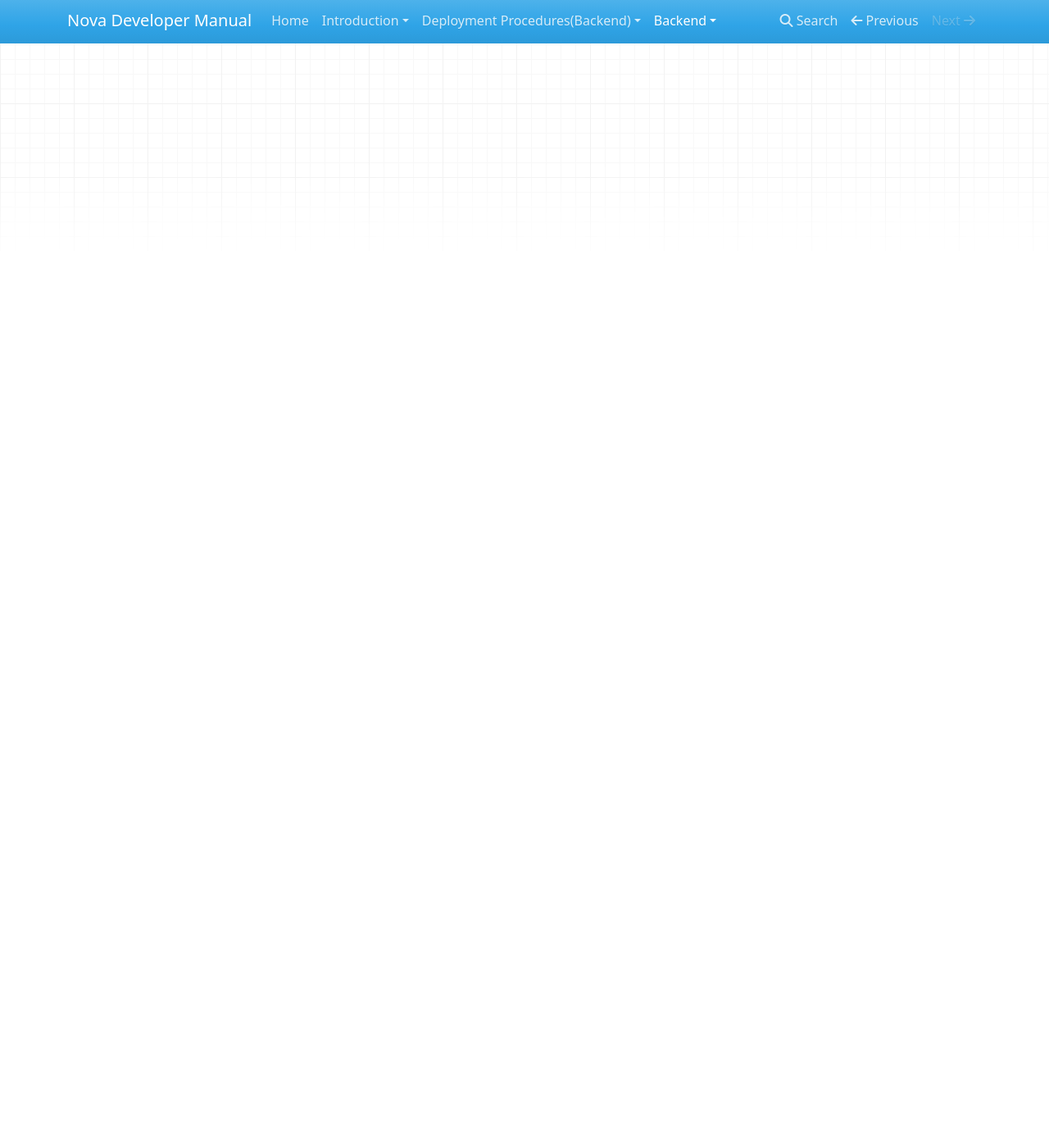
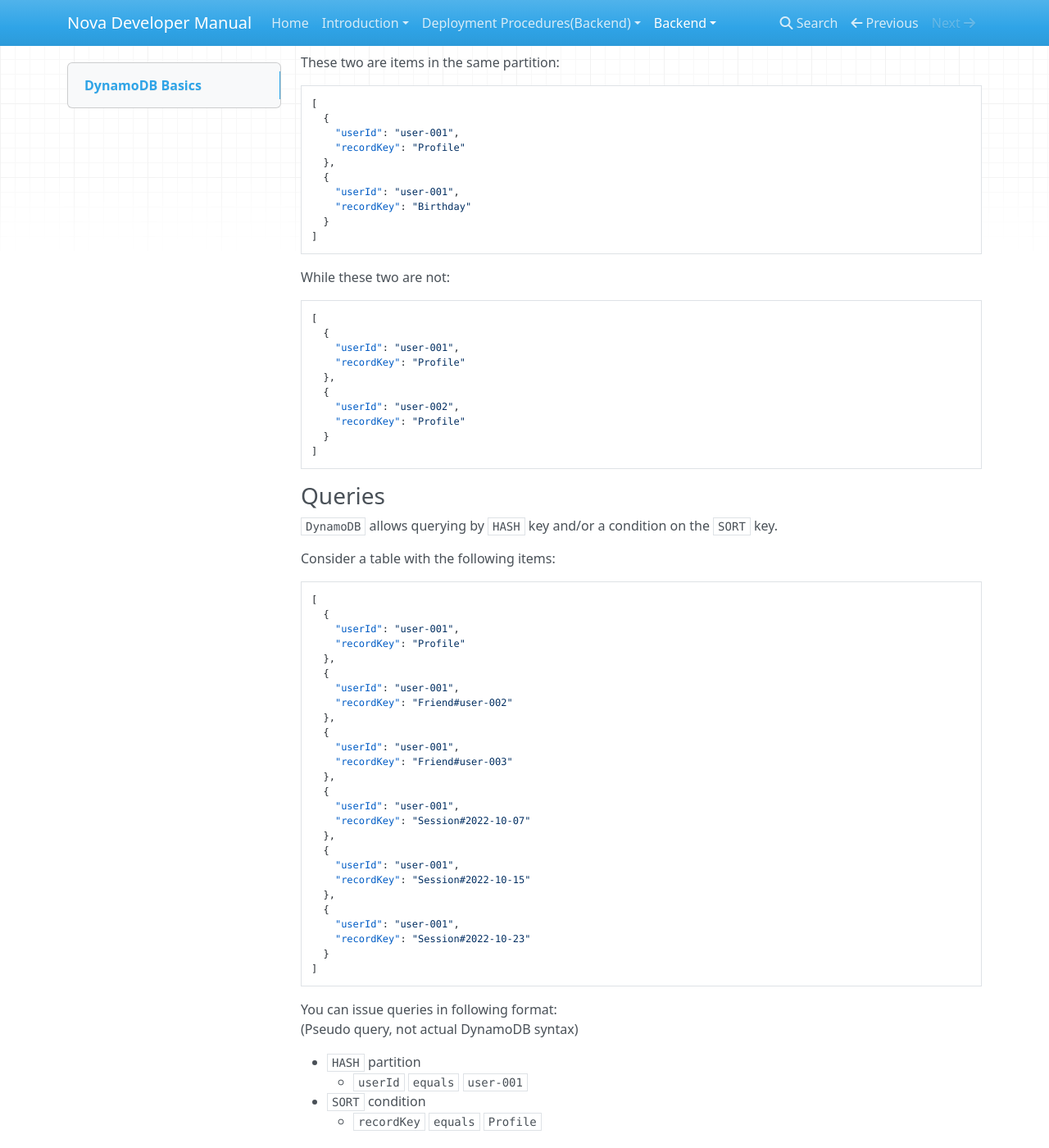
Before and after one commit to novadyna/developer-manual, an MkDocs documentation site: the page built from docs/backend/deepdive/dynamo-basics.md, in a window 1280 px wide and 1400 px high, scrolled down 691 px. Shown: the whole window at 82% size. Built offline with MkDocs 1.6.1, drawn with Linux system fonts in a browser that asks for light colours; nearby versions of some CDN libraries; before the commit the page ends 900 px from its top, so only the background shows below that; some of the changed text lies outside the part shown.

Commit message:
dynamo basics, sans GSI and LSI

````diff
--- a/docs/backend/deepdive/dynamo-basics.md
+++ b/docs/backend/deepdive/dynamo-basics.md
@@ -15,13 +15,13 @@ identifier, and can only appear once per table.*
 
 Let's take for instance a table with `userId` as `HASH` key and `recordKey` as `SORT`.
 
-For example:
+With the following item:
 
 ```json
 {
   "userId": "user-001",
   "recordKey": "Profile"
-  // ...
+  // ...omitted
 }
 ```
 
@@ -29,3 +29,133 @@ Since `HASH` + `SORT` key combinations are unique, an item with the above keys c
 in the entire table.
 
 Any put operation with those specific keys will overwrite whatever item that was there beforehand.
+
+### Partitions
+
+A partition in `DynamoDB` simply means a collection of items that share the same `HASH` key.
+
+These two are items in the same partition:
+
+```json
+[
+  {
+    "userId": "user-001",
+    "recordKey": "Profile"
+  },
+  {
+    "userId": "user-001",
+    "recordKey": "Birthday"
+  }
+]
+```
+
+While these two are not:
+
+```json
+[
+  {
+    "userId": "user-001",
+    "recordKey": "Profile"
+  },
+  {
+    "userId": "user-002",
+    "recordKey": "Profile"
+  }
+]
+```
+
+### Queries
+
+`DynamoDB` allows querying by `HASH` key and/or a condition on the `SORT` key.
+
+Consider a table with the following items:
+
+```json
+[
+  {
+    "userId": "user-001",
+    "recordKey": "Profile"
+  },
+  {
+    "userId": "user-001",
+    "recordKey": "Friend#user-002"
+  },
+  {
+    "userId": "user-001",
+    "recordKey": "Friend#user-003"
+  },
+  {
+    "userId": "user-001",
+    "recordKey": "Session#2022-10-07"
+  },
+  {
+    "userId": "user-001",
+    "recordKey": "Session#2022-10-15"
+  },
+  {
+    "userId": "user-001",
+    "recordKey": "Session#2022-10-23"
+  }
+]
+```
+
+You can issue queries in following format:
+<br>
+(Pseudo query, not actual DynamoDB syntax)
+
+- `HASH` partition
+    - `userId` `equals` `user-001`
+- `SORT` condition
+    - `recordKey` `equals` `Profile`
+
+You'd get one result, for obvious reasons.
+
+You could also issue a query with no condition on `SORT` key, in which case you'd receive all 5
+items above.
+
+Or you could give it a `begins with` condition.
+
+- `HASH` partition
+    - `userId` `equals` `user-001`
+- `SORT` condition
+    - `recordKey` `begins with` `Friend#`
+
+You'd get the following items:
+
+```json
+[
+  {
+    "userId": "user-001",
+    "recordKey": "Friend#user-002"
+  },
+  {
+    "userId": "user-001",
+    "recordKey": "Friend#user-003"
+  }
+]
+```
+
+And also:
+
+- `HASH` partition
+    - `userId` `equals` `user-001`
+- `SORT` condition
+    - `recordKey` `greater than` `Session#2022-10-14`
+
+In which case you'd get:
+
+```json
+[
+  {
+    "userId": "user-001",
+    "recordKey": "Session#2022-10-15"
+  },
+  {
+    "userId": "user-001",
+    "recordKey": "Session#2022-10-23"
+  }
+]
+```
+
+*Caveat: Since recordKey is a `string` attribute, ASCII sort is employed, meaning"
+Session#2022-10-10" would be sorted before "Session#2022-10-2".*
````
